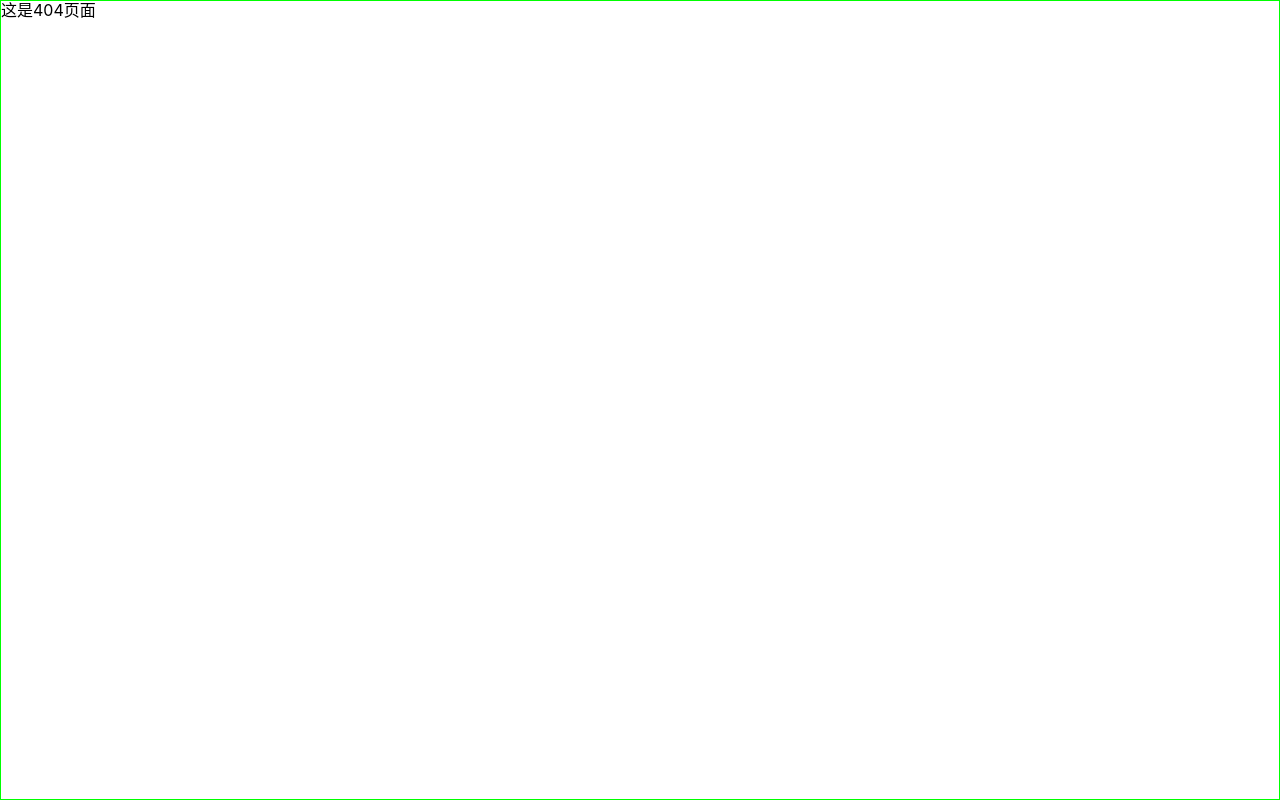
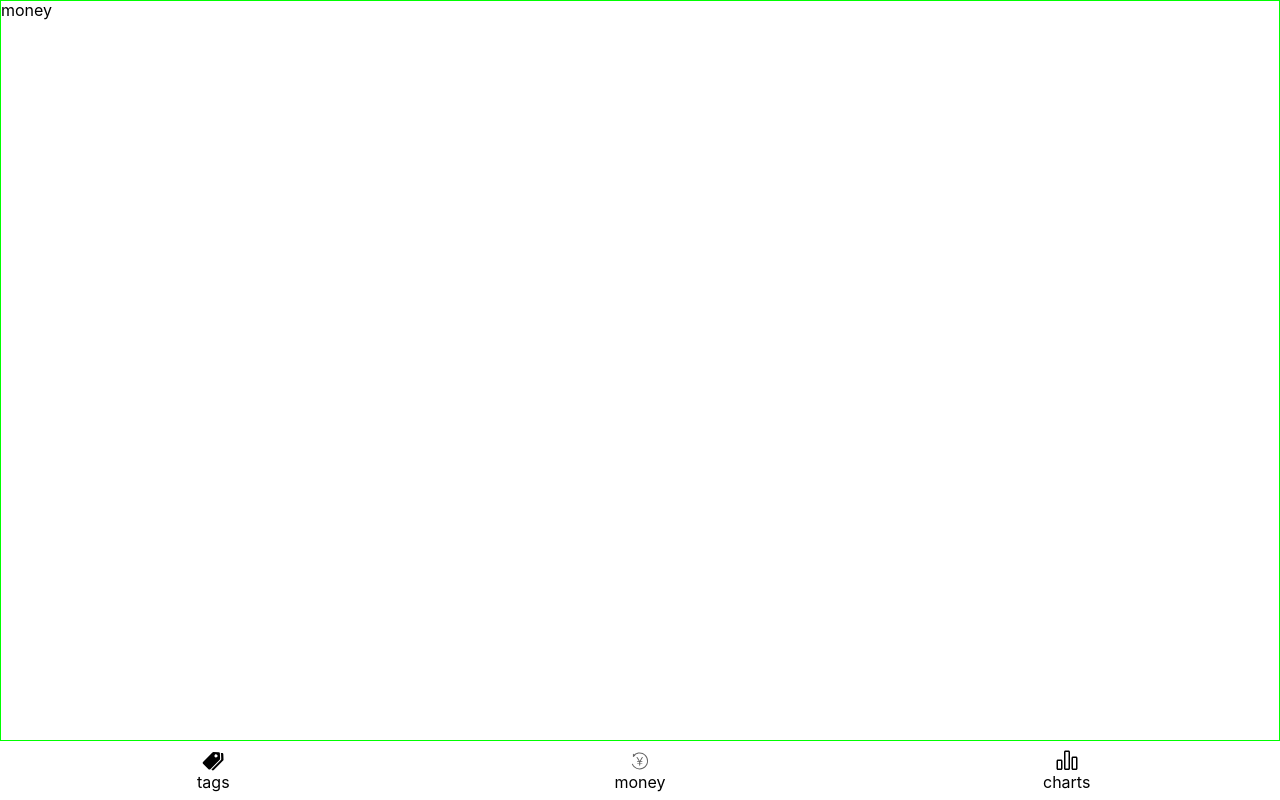
Before and after one commit to github149/ledger, a React app: page /#/money in a window 1280 px wide. Built offline with nearby package versions, Linux system fonts and the light colour scheme.

Commit message:
导航图标不能点击

```diff
--- a/src/App.tsx
+++ b/src/App.tsx
@@ -1,57 +1,18 @@
-import styled from "styled-components";
+
 import { HashRouter as Router, Route, Routes } from "react-router-dom";
-import Nav from "./components/Nav";
-const Wrap = styled.div`
-  display: flex;
-  flex-direction: column;
-  min-height: 100vh;
-`;
-
-const Main = styled.div`
-  border: 1px solid lime;
-  flex-grow: 1;
-`;
+import Charts from "./views/Charts"
+import Money from "./views/Money"
+import Tags from "./views/Tags"
+import NoMatch  from "views/Nomatch";
 export default function App() {
   return (
     <Router>
       <Routes>
-        <Route path="/about" element={<About />} />
-        <Route path="/users" element={<Users />} />
-        <Route path="/" element={<Home />} />
+        <Route path="/charts" element={<Charts />} />
+        <Route path="/money" element={<Money />} />
+        <Route path="/" element={<Tags />} />
         <Route path="*" element={<NoMatch></NoMatch>} />
       </Routes>
     </Router>
   );
 }
-function About() {
-  return (
-    <Wrap>
-      <Main>about</Main>
-      <Nav />
-    </Wrap>
-  );
-}
-function Users() {
-  return (
-    <Wrap>
-      <Main>Users</Main>
-      <Nav />
-    </Wrap>
-  );
-}
-function Home() {
-  return (
-    <Wrap>
-      <Main>home</Main>
-      <Nav />
-    </Wrap>
-  );
-}
-
-function NoMatch() {
-  return (
-    <Wrap>
-      <Main>这是404页面</Main>
-    </Wrap>
-  );
-}
--- /dev/null
+++ b/src/components/Layout.tsx
@@ -0,0 +1,17 @@
+import styled from "styled-components";
+
+const Wrap = styled.div`
+  display: flex;
+  flex-direction: column;
+  min-height: 100vh;
+`;
+
+
+export default function Layout(props: any) {
+  console.log("props", props);
+  return (
+    <Wrap>
+      {props.children}
+    </Wrap>
+  );
+}
--- a/src/components/Nav.tsx
+++ b/src/components/Nav.tsx
@@ -2,9 +2,6 @@
 import styled from "styled-components";
 import { Link } from "react-router-dom";
 import Icon from "./Icon";
-
-// import y from "../icons/money.svg"
-// import z from "../icons/tags.svg"
 
 const Navbar = styled.nav`
   > ul {
@@ -15,10 +12,23 @@ const Navbar = styled.nav`
 
     > li {
       flex: 1;
+
+      >a{
+
+        flex: 1;
         display: flex;
-      flex-direction: column;
+        flex-direction:column;
         justify-content: center;
         align-items: center;
+      }
+      .icon{
+
+          width:24px;
+          height:24px
+      }
+
+
+
     }
   }
 `;
@@ -27,16 +37,22 @@ export default function Nav() {
     <Navbar>
       <ul>
         <li>
+          <Link to="/">
             <Icon name="#tags" />
-          <Link to="/">Home</Link>
+            tags
+          </Link>
         </li>
         <li>
+          <Link to="/money">
             <Icon name="#money" />
-          <Link to="/about">About</Link>
+            money
+          </Link>
         </li>
         <li>
+          <Link to="/charts">
             <Icon name="#chart" />
-          <Link to="/users">Users</Link>
+            charts
+          </Link>
         </li>
       </ul>
     </Navbar>
--- a/src/index.scss
+++ b/src/index.scss
@@ -16,7 +16,3 @@ body{
     font-size:16px;
     line-height:1.2
 }
-.icon{
-    width:24px;
-    height:24px
-}
--- /dev/null
+++ b/src/views/Charts.tsx
@@ -0,0 +1,15 @@
+import Nav from "../components/Nav";
+import Layout from "../components/Layout";
+import styled from "styled-components";
+const Main = styled.div`
+  border: 1px solid lime;
+  flex-grow: 1;
+`;
+export default function Charts() {
+  return (
+    <Layout>
+      <Main> Charts</Main>
+      <Nav />
+    </Layout>
+  );
+}
--- /dev/null
+++ b/src/views/Money.tsx
@@ -0,0 +1,15 @@
+import Nav from "../components/Nav";
+import Layout from "../components/Layout";
+import styled from "styled-components";
+const Main = styled.div`
+  border: 1px solid lime;
+  flex-grow: 1;
+`;
+export default function Money() {
+  return (
+    <Layout>
+      <Main> money</Main>
+      <Nav />
+    </Layout>
+  );
+}
--- /dev/null
+++ b/src/views/Nomatch.tsx
@@ -0,0 +1,15 @@
+
+import Nav from "../components/Nav";
+import Layout from "../components/Layout";
+import styled from "styled-components";
+const Main = styled.div`
+  border: 1px solid lime;
+  flex-grow: 1;
+`;
+export default function NoMatch() {
+  return (
+    <Layout>
+      <Main> NoMatch</Main>
+    </Layout>
+  );
+}
--- /dev/null
+++ b/src/views/Tags.tsx
@@ -0,0 +1,15 @@
+import Nav from "../components/Nav";
+import Layout from "../components/Layout";
+import styled from "styled-components";
+const Main = styled.div`
+  border: 1px solid lime;
+  flex-grow: 1;
+`;
+export default function Tags() {
+  return (
+    <Layout>
+      <Main> Tags</Main>
+      <Nav />
+    </Layout>
+  );
+}
```
Lines whose indentation alone changed are shown as unchanged.
